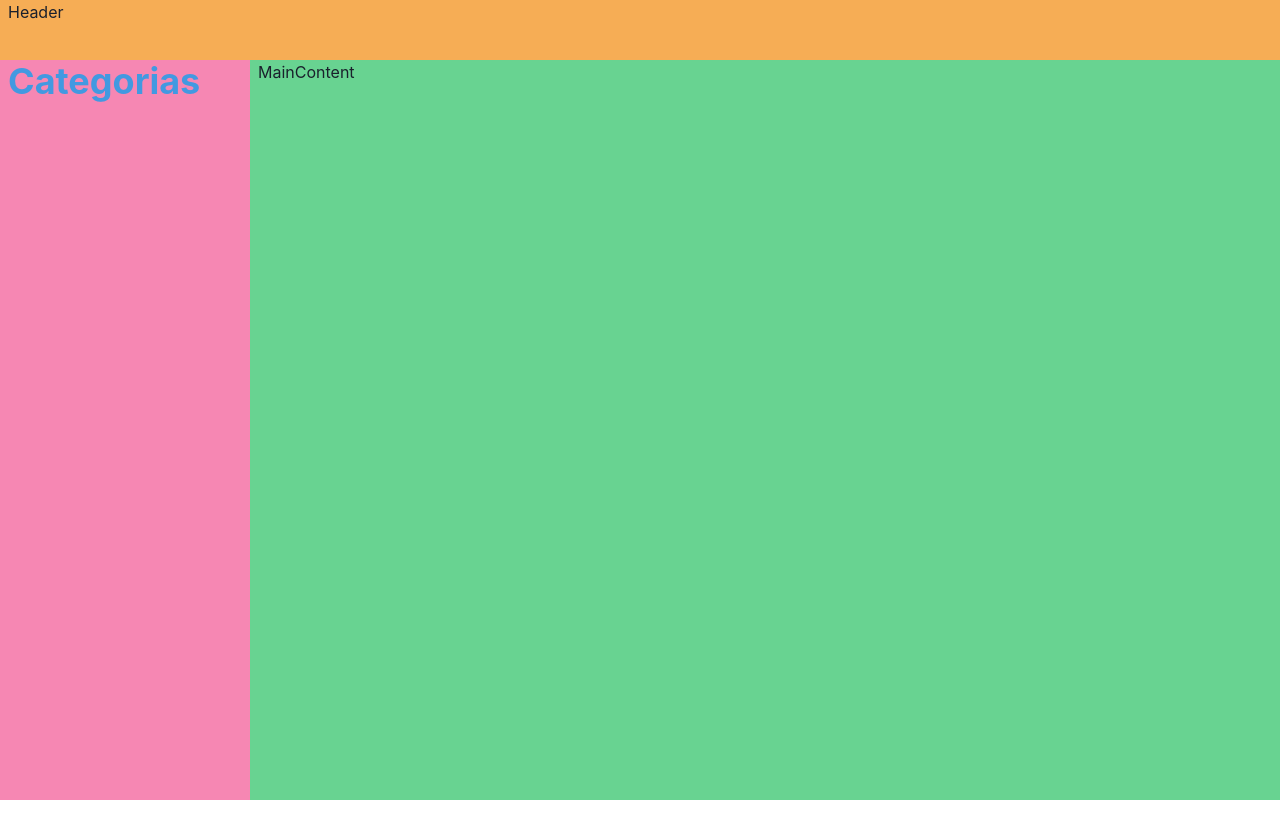
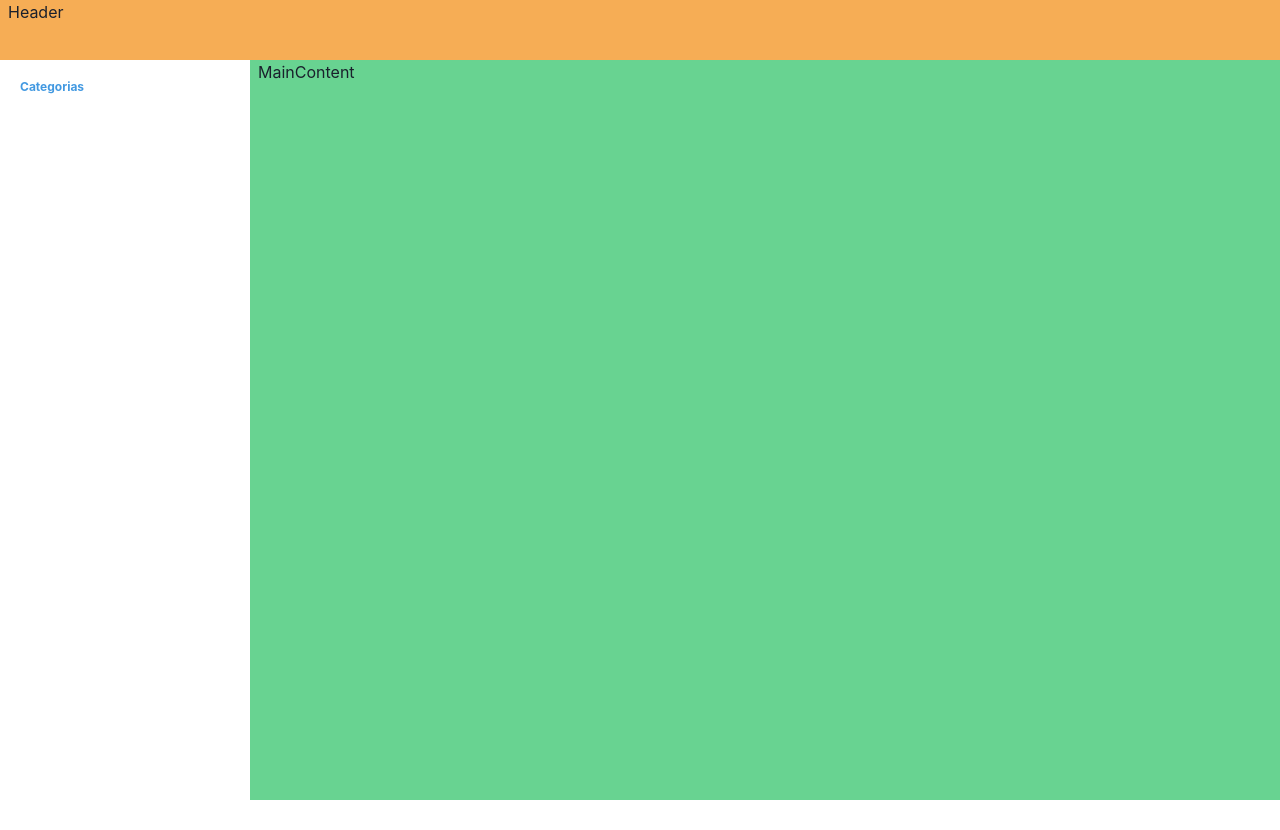
Before and after one commit to JorgeAlfaroAguirre/UltimateReact, a React (Vite) app in the folder 08-Proyecto - Meal Finder/MealFinder/: page / in a window 1280 px wide. Built offline with nearby package versions, Linux system fonts and the light colour scheme; no server answers.

Commit message:
Estructura

```diff
--- a/08-Proyecto - Meal Finder/MealFinder/src/App.tsx
+++ b/08-Proyecto - Meal Finder/MealFinder/src/App.tsx
@@ -38,7 +38,7 @@ function App() {
           <Header />
         </GridItem>
 
-        <GridItem pl="2" bg="pink.300" area={"nav"} height="calc(100vh - 60px)">
+        <GridItem p="5" area={"nav"} height="calc(100vh - 60px)">
           <SideNav categories={data} loading={loading} />
         </GridItem>
 
--- a/08-Proyecto - Meal Finder/MealFinder/src/components/SideNav.tsx
+++ b/08-Proyecto - Meal Finder/MealFinder/src/components/SideNav.tsx
@@ -9,7 +9,9 @@ type Props = {
 const SideNav = ({ categories }: Props) => {
   return (
     <>
-      <Heading color="blue.400">Categorias</Heading>
+      <Heading color="blue.400" fontSize={12} fontWeight="bold" mb={4}>
+        Categorias
+      </Heading>
     </>
   );
 };
```
